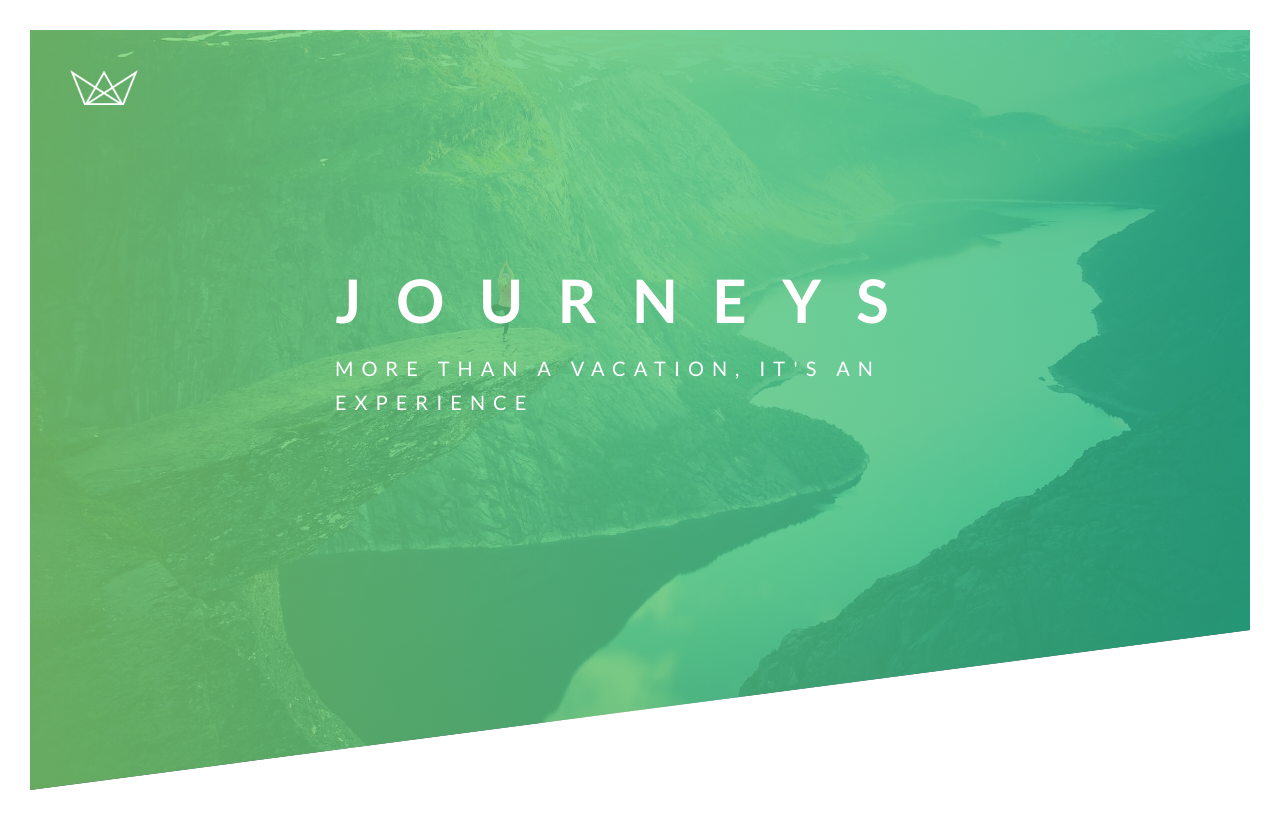
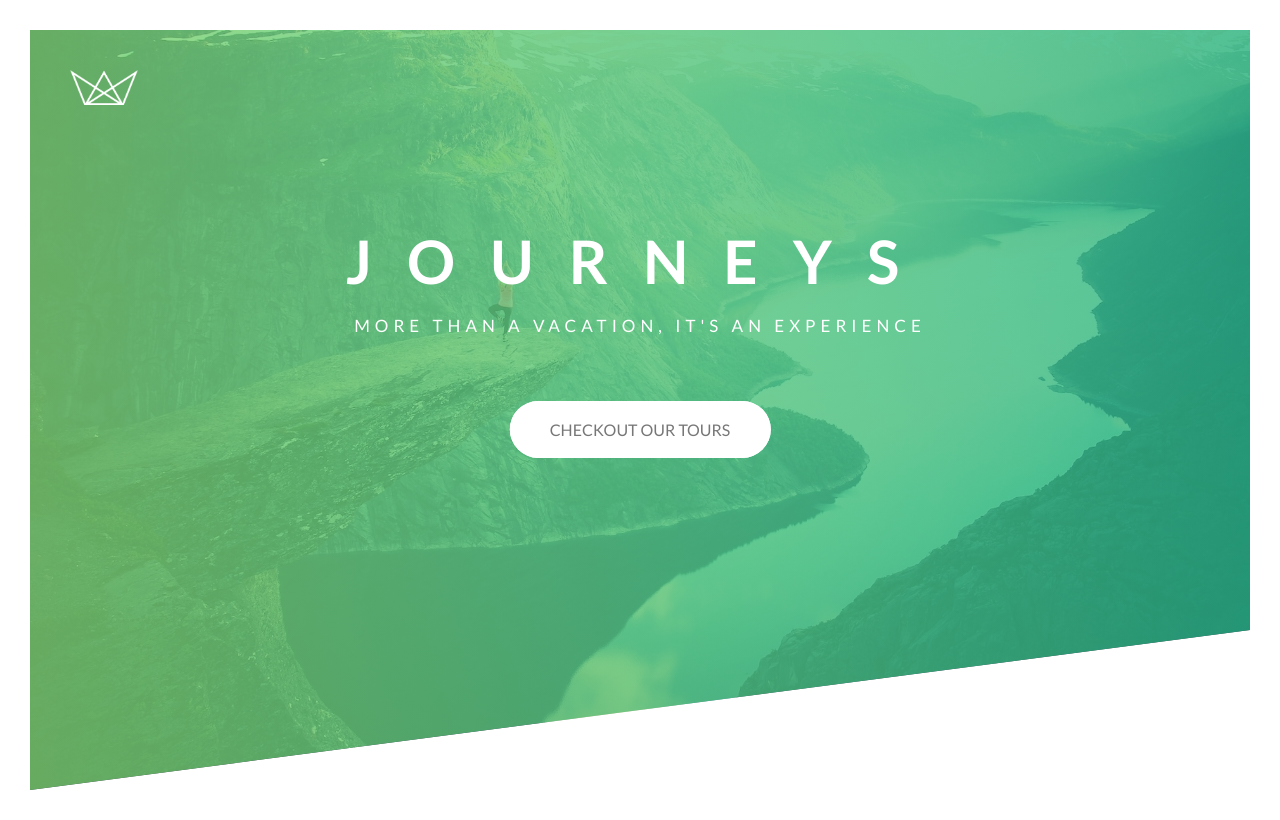
Before and after one commit to Chandrashekar842/NeuroNexus-Innovations, a web app: file Task-1 ( Landing Page )/index.html in a window 1280 px wide. Run offline with its HTML, style and script files only (its server is not run), Linux system fonts and the light colour scheme; some libraries are stand-ins or nearby versions.

Commit message:
button added and styled in the header

```diff
--- a/Task-1 ( Landing Page )/css/style.css
+++ b/Task-1 ( Landing Page )/css/style.css
@@ -18,7 +18,7 @@ body {
   font-weight: 400;
   font-size: 16px;
   line-height: 1.7;
-    color:  #777;
+  color: #777;
   padding: 30px;
 }
 
@@ -45,13 +45,15 @@ body {
   position: absolute;
   top: 40%;
   left: 50%;
-    transform: translate(-50%, -50%)
+  transform: translate(-50%, -50%);
+  text-align: center
 }
 
 .heading-primary {
   color: #fff;
   text-transform: uppercase;
   backface-visibility: hidden;
+  margin-bottom: 60px;
 }
 
 .heading-primary-main {
@@ -67,9 +69,9 @@ body {
 
 .heading-primary-sub {
   display: block;
-    font-size: 20px;
+  font-size: 17px;
   font-weight: 400;
-    letter-spacing: 8px;
+  letter-spacing: 5px;
 
   animation-name: moveInRight;
   animation-duration: 1s;
@@ -81,11 +83,13 @@ body {
     opacity: 0;
     transform: translateX(-100px);
   }
+
   80% {
     transform: translateX(10px);
   }
+
   100% {
-        opacity: 1 ;
+    opacity: 1;
     transform: translate(0);
   }
 }
@@ -95,11 +99,78 @@ body {
     opacity: 0;
     transform: translateX(100px);
   }
+
   80% {
     transform: translate(-10px)
   }
+
   100% {
     opacity: 1;
     transform: translate(0);
   }
 }
+
+@keyframes moveInButton {
+  0% {
+    opacity: 0;
+    transform: translateY(100px);
+  }
+
+  100% {
+    opacity: 1;
+    transform: translate(0);
+  }
+}
+
+.btn:link,
+.btn:visited {
+  text-transform: uppercase;
+  text-decoration: none;
+  padding: 15px 40px;
+  display: inline-block;
+  border-radius: 100px;
+  transition: all .2s;
+  position: relative;
+}
+
+.btn:hover {
+  transform: translateY(-3px);
+  box-shadow: 0 10px 20px rgba(0,0,0,.3);
+}
+
+.btn:active {
+  transform: translateY(-1px);
+  box-shadow: 0 5px 10px rgba(0,0,0,.3);
+}
+
+.btn-white {
+  background-color: #fff;
+  color: #777
+}
+
+.btn::after {
+  content: "";
+  display: inline-block;
+  height: 100%;
+  width: 100%;
+  border-radius: 100px;
+  position: absolute;
+  top: 0;
+  left: 0;
+  z-index: -1;
+  transition: all .4s;
+}
+
+.btn-white::after {
+  background-color: #fff;
+}
+
+.btn:hover::after {
+  transform: scaleX(1.4) scaleY(1.6);
+  opacity: 0;
+}
+
+.btn-animated {
+  animation: moveInButton .5s ease-out .75s;
+  animation-fill-mode: backwards;
+}
--- a/Task-1 ( Landing Page )/index.html
+++ b/Task-1 ( Landing Page )/index.html
@@ -1,5 +1,6 @@
 <!DOCTYPE html>
 <html lang="en">
+
 <head>
   <meta charset="UTF-8">
   <meta name="viewport" content="width=device-width, initial-scale=1.0">
@@ -12,17 +13,22 @@
 
   <title>Journeys</title>
 </head>
+
 <body>
   <header class="header">
     <div class="logo-box">
       <img src="img/logo-white.png" alt="logo" class="logo">
     </div>
     <div class="text-box">
+
       <h1 class="heading-primary">
         <span class="heading-primary-main">Journeys</span>
         <span class="heading-primary-sub">More Than a Vacation, It's an Experience</span>
       </h1>
+
+      <a href="#" class="btn btn-white btn-animated">Checkout our Tours</a>
     </div>
   </header>
 </body>
+
 </html>
```
Lines whose indentation alone changed are shown as unchanged.
